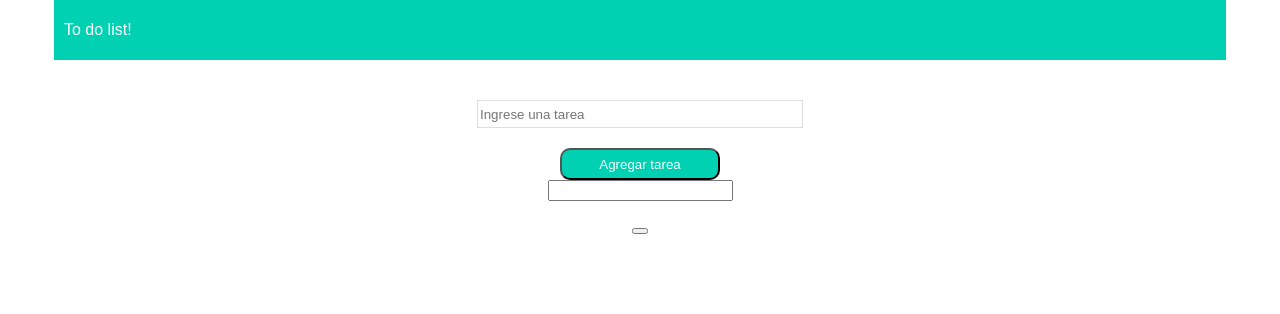
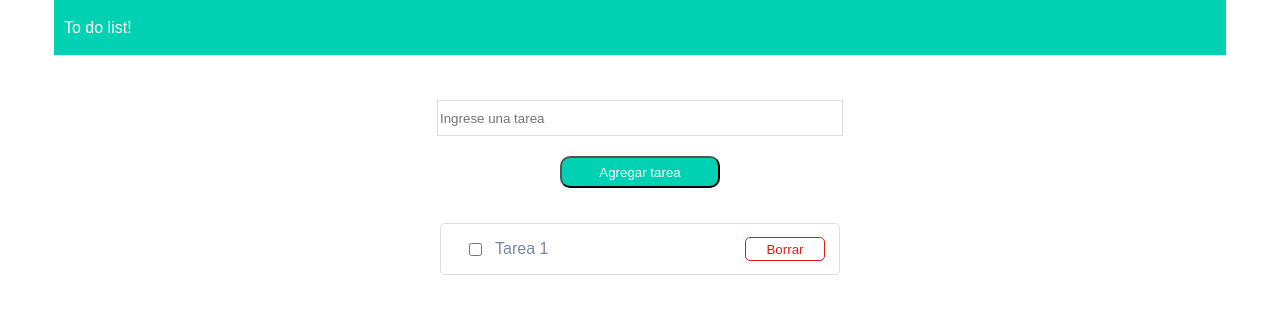
Before and after one commit to PabloFernandez-Git/to-do-list-w3, a React (Create React App) app: page / in a window 1280 px wide. Shown: the top 314 px of the page. Built offline with nearby package versions, Linux system fonts and the light colour scheme.

Commit message:
Vista de los componentes terminada

```diff
--- a/src/components/FormTask.jsx
+++ b/src/components/FormTask.jsx
@@ -6,9 +6,9 @@ import {generate as id} from 'shortid'
 const Input = styled.input`
     border: none;
     border: 1px solid ${allColors.border};
-    margin-top: 40px;
-    width: 20rem;
-    height: 1.5rem;
+    margin-top: 45px;
+    width: 25rem;
+    height: 2rem;
 `
 
 const Button = styled.button`
--- a/src/components/Header.jsx
+++ b/src/components/Header.jsx
@@ -5,10 +5,10 @@ import allColors from '../styles/colors'
 const Navbar = styled.div`
     background-color: ${allColors.headerBackgroundColor};
     color: #fff;
-    line-height: 40px;
+    line-height: 35px;
     padding: 10px;
     width: 90%;
-    height: 40px;
+    height: 35px;
     margin-left: auto;
     margin-right: auto;
     text-align: left;
--- a/src/components/Task.jsx
+++ b/src/components/Task.jsx
@@ -1,25 +1,50 @@
 import React from 'react'
 import styled from 'styled-components'
+import allColors from '../styles/colors'
 
 const TaskContainer = styled.div`
-
+    display: grid;
+    grid-template-columns: 30px 1fr 50px;
+    justify-items: start;
+    align-items: center;
+    box-sizing: border-box;
+    padding: 0 1.5rem;
+    width: 100%;
+    max-width: 25rem;
+    border: 1px solid ${allColors.border};
+    border-radius: 5px;
+    margin: 0 auto;
+    margin-top: 35px;
 `
 
 const TaskText = styled.p`
-
+    color: ${allColors.font}
 `
 
 const TaskButton = styled.button`
+    color: ${allColors.deleteButton};
+    border: 1px solid ${allColors.deleteButton};
+    border-radius: 5px;
+    background-color: transparent;
+    width: 5rem;
+    height: 1.5rem;
+    margin-left: -20px;
 
+    :hover {
+        color: #fff;
+        background-color: ${allColors.deleteButton};
+    }
 `
 
 
 const Task = () => {
     return (
         <TaskContainer>
-            <input />
-            <TaskText></TaskText>
-            <TaskButton></TaskButton>
+            <input
+                type="checkbox"
+            />
+            <TaskText>{'Tarea 1'}</TaskText>
+            <TaskButton>Borrar</TaskButton>
         </TaskContainer>
     )
 }
--- a/src/styles/colors.js
+++ b/src/styles/colors.js
@@ -1,8 +1,10 @@
 const allColors = {
     mainBackgroundColor: '#fff',
     headerBackgroundColor: '#00D1B2',
+    TaskBackgroundColor:'#a19d9a',
     font: '#77869E',
     border: '#DEDEDE',
+    deleteButton: '#e01b1b',
 }
 
 export default allColors;
```
